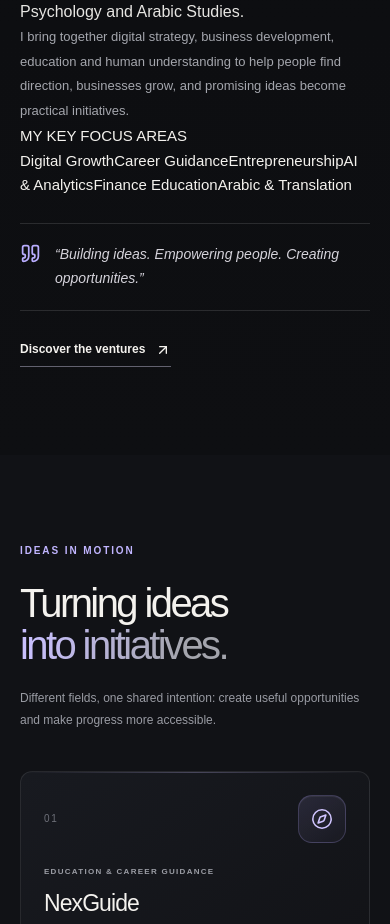
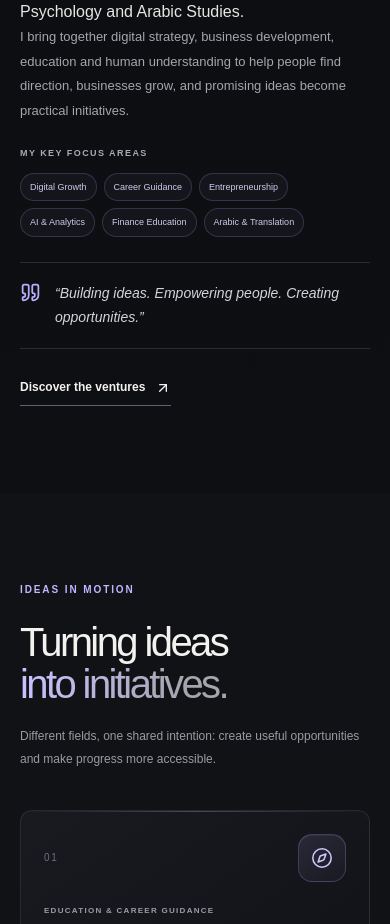
Before and after one commit to kmmuhsinullal-netizen/muhsin-ullal-portfolio, a Next.js app: page / in a window 390 px wide. Shown: the part 1720-2644 px from the top of the page. Built offline with nearby package versions, Linux system fonts and the light colour scheme; no server answers.

Commit message:
Style concise About section expertise tags

```diff
--- a/app/globals.css
+++ b/app/globals.css
@@ -241,3 +241,42 @@ body {
     letter-spacing: .09em;
   }
 }
+
+
+/* Concise About section expertise tags */
+.about-focus {
+  margin: 26px 0 24px;
+}
+.focus-label {
+  margin: 0 0 12px;
+  color: #a9aab3;
+  font-size: 9px;
+  font-weight: 700;
+  letter-spacing: .16em;
+}
+.focus-tags {
+  display: flex;
+  flex-wrap: wrap;
+  gap: 8px;
+}
+.focus-tags span {
+  padding: 7px 11px;
+  border: 1px solid rgba(181,168,255,.2);
+  border-radius: 999px;
+  background: rgba(181,168,255,.045);
+  color: #d0c9ed;
+  font-size: 10px;
+  line-height: 1.4;
+}
+@media (max-width: 760px) {
+  .about-focus {
+    margin: 22px 0;
+  }
+  .focus-tags {
+    gap: 7px;
+  }
+  .focus-tags span {
+    font-size: 9px;
+    padding: 7px 9px;
+  }
+}
```
